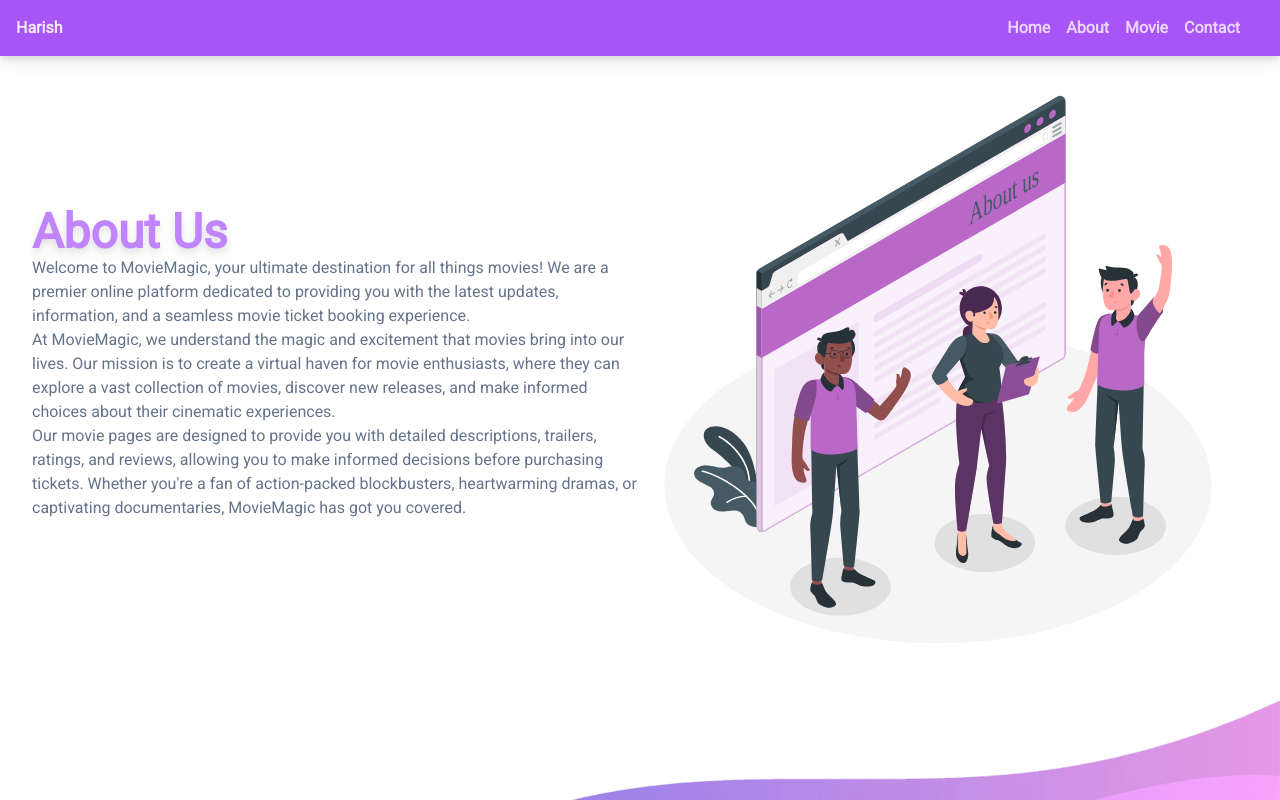
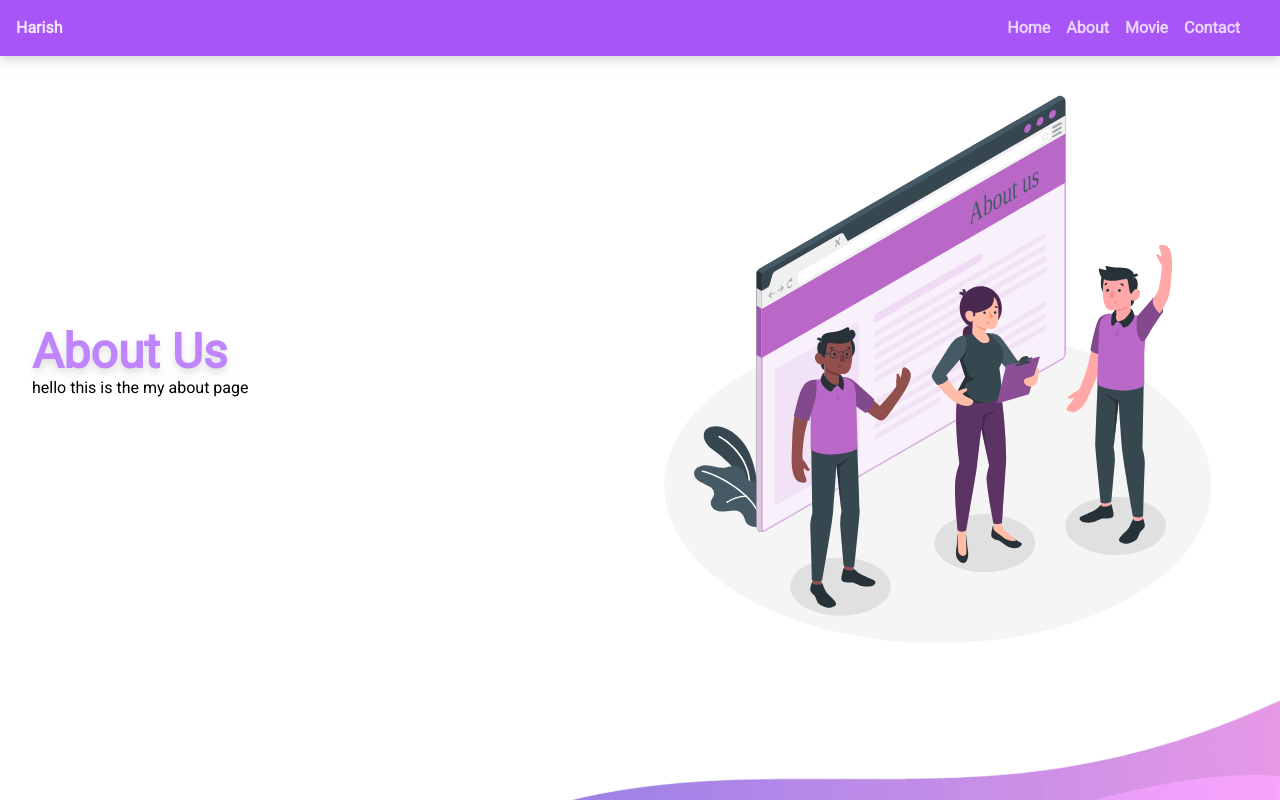
Before and after one commit to harrycoder1/first-next-build-app, a Next.js app: page /about in a window 1280 px wide. Shown: the top 800 px of the page. Built offline with nearby package versions, Linux system fonts and the light colour scheme.

Commit message:
7 commit for the push all the files

```diff
--- a/src/app/about/page.js
+++ b/src/app/about/page.js
@@ -7,12 +7,8 @@ export default function page(){
         <div className="left w-[100%] md:w-1/2 ">
 
     <h1 className=" text-purple-400 drop-shadow-lg text-2xl xl:text-5xl  font-extrabold md:text-3xl lg:text-4xl">About Us</h1>
-            <p className="text-slate-500">Welcome to MovieMagic, your ultimate destination for all things movies! We are a premier online platform dedicated to providing you with the latest updates, information, and a seamless movie ticket booking experience.</p>
-            <p className="text-slate-500">
-At MovieMagic, we understand the magic and excitement that movies bring into our lives. Our mission is to create a virtual haven for movie enthusiasts, where they can explore a vast collection of movies, discover new releases, and make informed choices about their cinematic experiences.</p>
-<p className="text-slate-500">
-Our movie pages are designed to provide you with detailed descriptions, trailers, ratings, and reviews, allowing you to make informed decisions before purchasing tickets. Whether you're a fan of action-packed blockbusters, heartwarming dramas, or captivating documentaries, MovieMagic has got you covered.</p>
-        </div>
+       <p>hello this is the my about page</p>
+       </div>
         <div className="right  w-[100%] md:w-1/2"><Image src="/about-us.svg" width={30} height={30} alt={"about us"} className="h-auto w-[380px] md:w-[450px] lg:w-[560px] xl:w-[700px]" /></div>
 
     </div>
```
